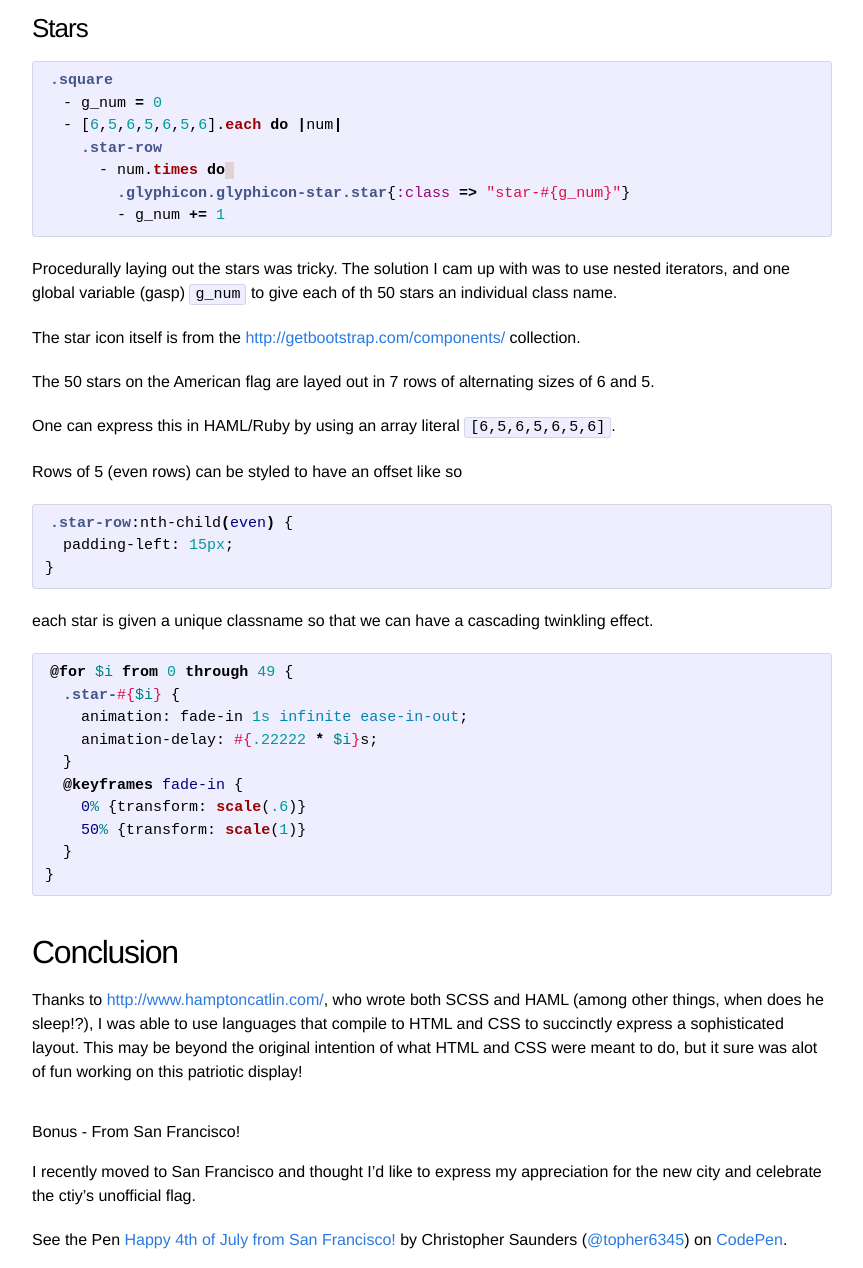
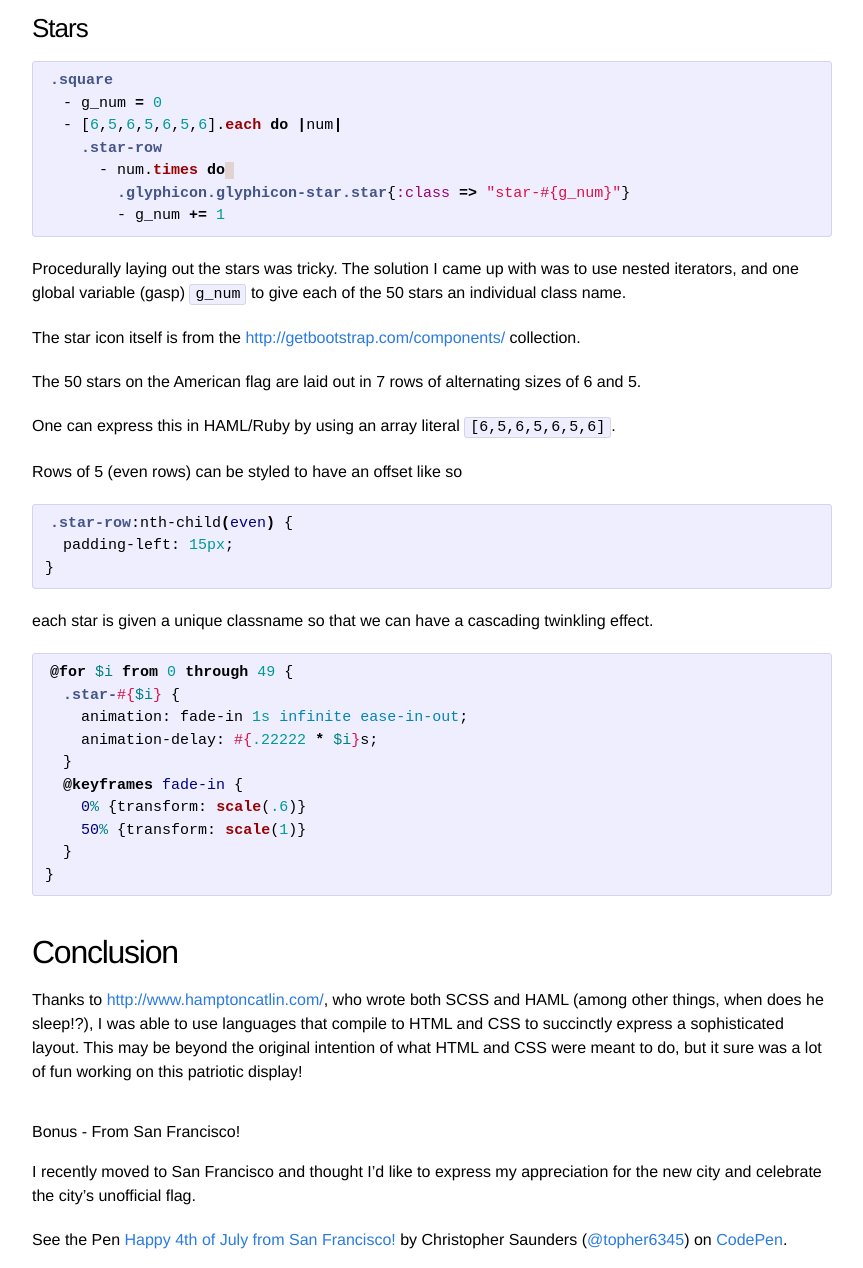
Before and after one commit to topher6345/topher6345.github.io, a Jekyll site: the page built from _posts/2015-7-4-american-flag-in-haml-scss.markdown, in a window 1280 px wide and 1400 px high, scrolled down 1953 px, cut to the strip 0-1268 px from the top of the window. Shown: the whole strip, without its empty margins (208-1071 px from the left). Built offline with Jekyll 4.4.1, drawn with Linux system fonts in a browser that asks for light colours; Markdown is read by kramdown in place of the engine named in the settings.

Commit message:
Update 2015-7-4-american-flag-in-haml-scss.markdown

````diff
--- a/_posts/2015-7-4-american-flag-in-haml-scss.markdown
+++ b/_posts/2015-7-4-american-flag-in-haml-scss.markdown
@@ -98,11 +98,11 @@ This lets me stagger the `animation-delay` property, so I can reuse the same ani
         - g_num += 1
 ```
 
-Procedurally laying out the stars was tricky. The solution I cam up with was to use nested iterators, and one global variable (gasp) `g_num` to give each of th 50 stars an individual class name.
+Procedurally laying out the stars was tricky. The solution I came up with was to use nested iterators, and one global variable (gasp) `g_num` to give each of the 50 stars an individual class name.
 
 The star icon itself is from the [http://getbootstrap.com/components/](bootstrap glyphicons) collection.
 
-The 50 stars on the American flag are layed out in 7 rows of alternating sizes of 6 and 5.
+The 50 stars on the American flag are laid out in 7 rows of alternating sizes of 6 and 5.
 
 One can express this in HAML/Ruby by using an array literal `[6,5,6,5,6,5,6]`.
 
@@ -132,12 +132,12 @@ each star is given a unique classname so that we can have a cascading twinkling
 
 ## Conclusion
 
-Thanks to [http://www.hamptoncatlin.com/](Hampton Catlin), who wrote both SCSS and HAML (among other things, when does he sleep!?), I was able to use languages that compile to HTML and CSS to succinctly express a sophisticated layout. This may be beyond the original intention of what HTML and CSS were meant to do, but it sure was alot of fun working on this patriotic display!
+Thanks to [http://www.hamptoncatlin.com/](Hampton Catlin), who wrote both SCSS and HAML (among other things, when does he sleep!?), I was able to use languages that compile to HTML and CSS to succinctly express a sophisticated layout. This may be beyond the original intention of what HTML and CSS were meant to do, but it sure was a lot of fun working on this patriotic display!
 
 
 # Bonus - From San Francisco!
 
-I recently moved to San Francisco and thought I'd like to express my appreciation for the new city and celebrate the ctiy's unofficial flag.
+I recently moved to San Francisco and thought I'd like to express my appreciation for the new city and celebrate the city's unofficial flag.
 
 <p data-height="334" data-theme-id="0" data-slug-hash="aOYbrM" data-default-tab="result" data-user="topher6345" class='codepen'>See the Pen <a href='http://codepen.io/topher6345/pen/aOYbrM/'>Happy 4th of July from San Francisco!</a> by Christopher Saunders (<a href='http://codepen.io/topher6345'>@topher6345</a>) on <a href='http://codepen.io'>CodePen</a>.</p>
 <script async src="//assets.codepen.io/assets/embed/ei.js"></script>
````
